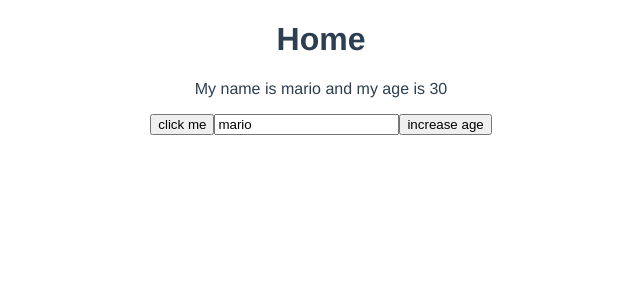
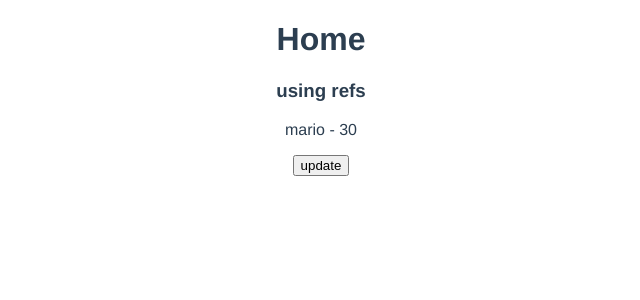
Before and after one commit to mikeqiu2011/dojo-blog, a Vue app: page / in a window 1280 px wide. Shown: the top 300 px of the page, without its empty margins (319-959 px from the left). Built offline with nearby package versions, Linux system fonts and the light colour scheme.

Commit message:
using ref before using reactive

```diff
--- a/src/views/Home.vue
+++ b/src/views/Home.vue
@@ -1,30 +1,24 @@
 <template>
   <div class="home">
     <h1>Home</h1>
-    <p ref="p">My name is {{ name }} and my age is {{ age }}</p>
-    <button @click="handleClick">click me</button>
-    <input type="text" v-model="name" />
-    <button @click="age++">increase age</button>
+    <h3>using refs</h3>
+    <p>{{ ninjaOne.name }} - {{ ninjaOne.age }}</p>
+    <button @click="updateNinjaOne">update</button>
   </div>
 </template>
 
 <script>
-import { ref } from "vue";
+import { ref, reactive } from "vue";
 export default {
   name: "Home",
   setup() {
-    console.log("setup");
-    console.log(this); //'this' is null in setup
+    const ninjaOne = ref({ name: "mario", age: 30 });
 
-    const name = ref("mario"); //by default, this is not reactive variable
-    const age = ref(30); //now this variable is reactive
-
-    const handleClick = (e) => {
-      name.value = "mike"; //this wont change the html
-      age.value = 20; // we can change the value here
+    const updateNinjaOne = () => {
+      ninjaOne.value.age = 40;
     };
 
-    return { name, age, handleClick }; //only after return you can associate with the DOM
+    return { ninjaOne, updateNinjaOne };
   },
 };
 </script>
```
